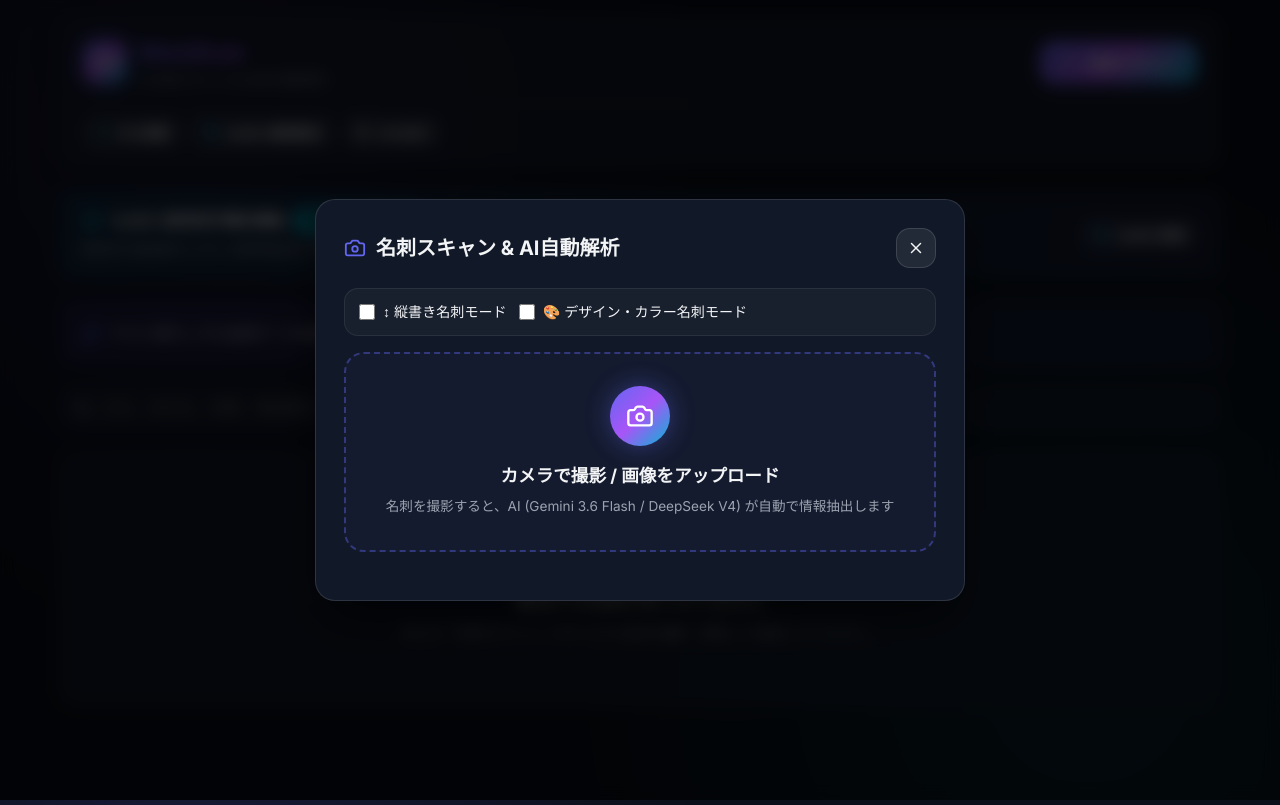
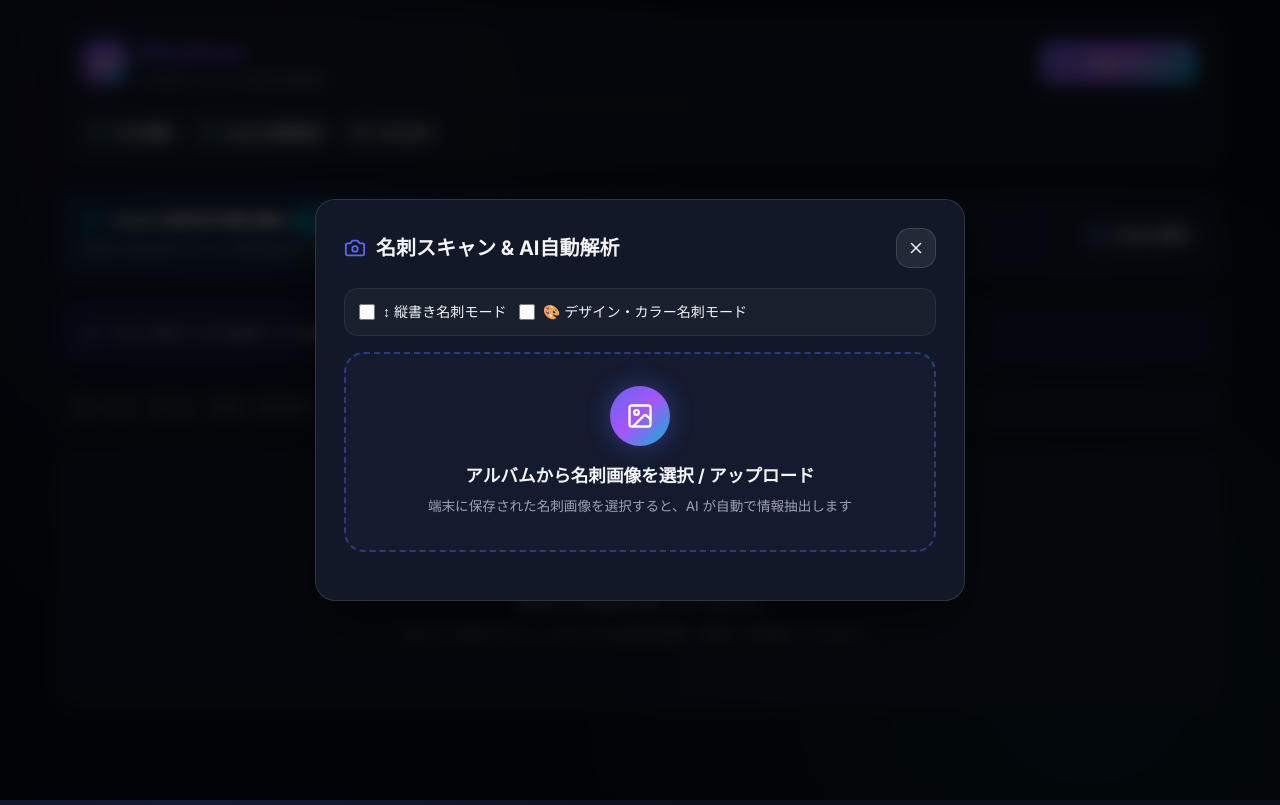
Before and after one commit to gekiren/MEISI, a React (Vite) app: page / in a window 1280 px wide. Both pictures are taken after a click on the button "名刺スキャン". Built offline with nearby package versions, Linux system fonts and the light colour scheme.

Commit message:
feat: カメラ撮影ボタンをアルバム画像アップロード専用ボタンに変更

```diff
--- a/src/components/ScannerModal.jsx
+++ b/src/components/ScannerModal.jsx
@@ -1,5 +1,5 @@
 import React, { useState, useRef, useEffect } from 'react';
-import { X, Camera, Sparkles, AlertCircle, CheckCircle2, Tag, ScanLine } from 'lucide-react';
+import { X, Camera, Sparkles, AlertCircle, CheckCircle2, Tag, ScanLine, Image } from 'lucide-react';
 import { analyzeBusinessCardWithFallback } from '../services/aiService';
 import { isNativeScannerAvailable, scanDocumentWithNativeScanner } from '../services/documentScannerService';
 import { addCard } from '../db/db';
@@ -238,7 +238,6 @@ export default function ScannerModal({
                 type="file"
                 ref={fileInputRef}
                 accept="image/*"
-                capture="environment"
                 style={{ display: 'none' }}
                 onChange={handleFileChange}
               />
@@ -253,15 +252,15 @@ export default function ScannerModal({
                 margin: '0 auto 16px',
                 boxShadow: 'var(--accent-glow)'
               }}>
-                <Camera size={28} color="#fff" />
+                <Image size={28} color="#fff" />
               </div>
               <h3 style={{ fontSize: '1.1rem', fontWeight: '700', marginBottom: '6px' }}>
-                カメラで撮影 / 画像をアップロード
+                アルバムから名刺画像を選択 / アップロード
               </h3>
               <p style={{ fontSize: '0.85rem', color: 'var(--text-muted)' }}>
                 {isVertical || isDesignCard
                   ? `最適化モード [${[isVertical ? '縦書き' : '', isDesignCard ? 'デザイン名刺' : ''].filter(Boolean).join(' / ')}] 有効中`
-                  : '名刺を撮影すると、AI (Gemini 3.6 Flash / DeepSeek V4) が自動で情報抽出します'}
+                  : '端末に保存された名刺画像を選択すると、AI が自動で情報抽出します'}
               </p>
             </div>
           </>
```
Also changed, not shown: 4 other files (tests, documents, lock files or other folders).
